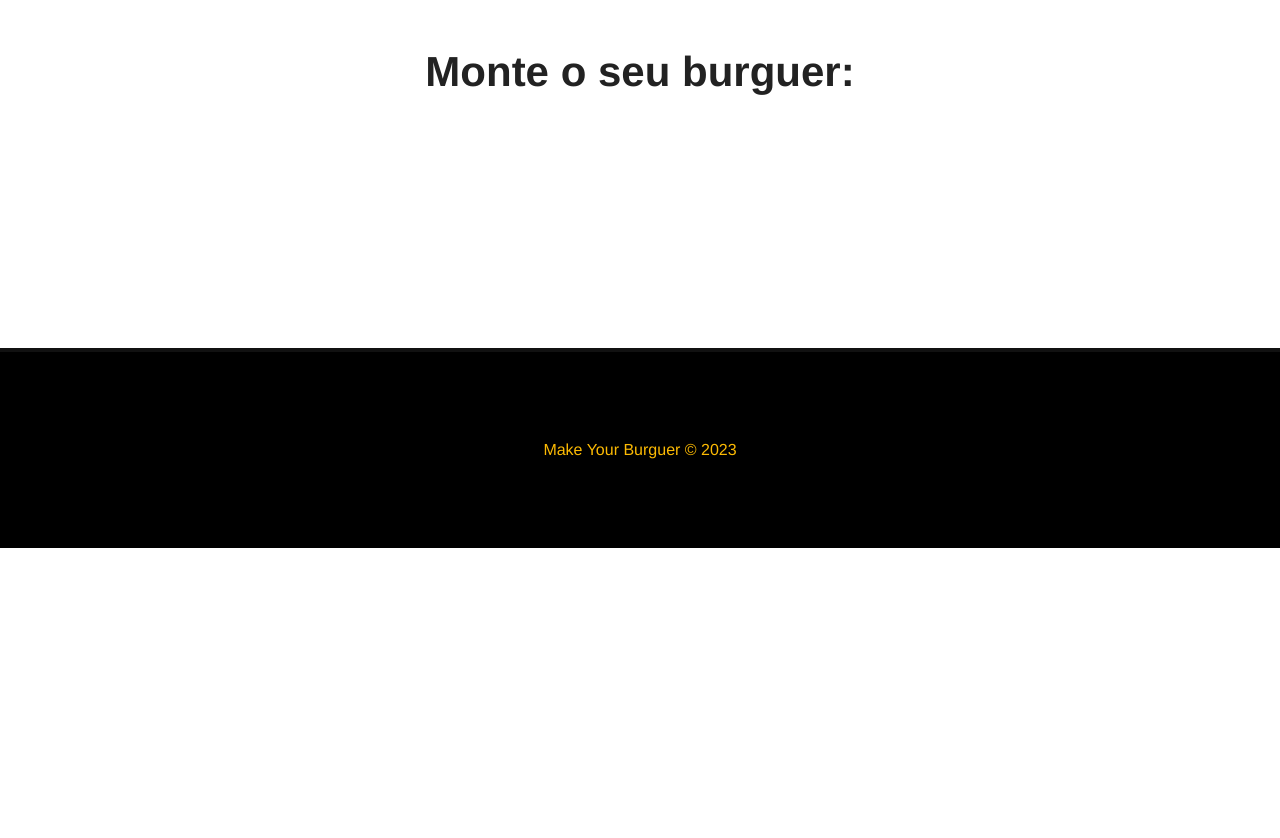
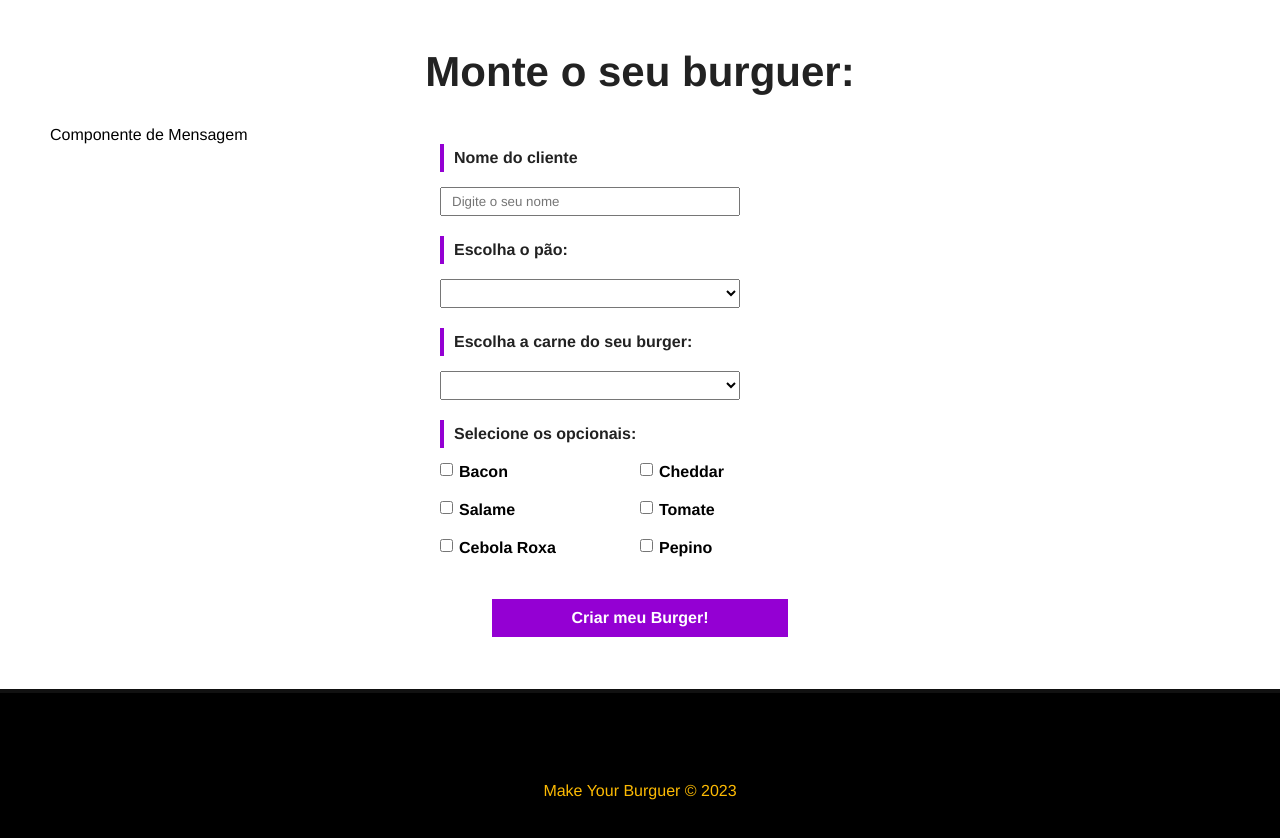
Before and after one commit to samantabarros/make-your-burguer, a Vue app: page / in a window 1280 px wide. Shown: the part 580-1418 px from the top of the page. Before the commit the page ends 1128 px from the top, so only its background shows below. Built offline with nearby package versions, Linux system fonts and the light colour scheme.

Commit message:
Formulário

```diff
--- a/src/components/Banner.vue
+++ b/src/components/Banner.vue
@@ -29,4 +29,16 @@
         padding: 20px 40px;
     }
 
+    @media screen and (max-width: 768px){
+        #main-banner{
+            display: block;
+            width: 50vm;
+        }
+
+        #main-banner h1{
+            display: flex;
+            font-size: 30px;
+        }
+    }
+
 </style>
--- /dev/null
+++ b/src/components/BurgerForm.vue
@@ -0,0 +1,139 @@
+<template>
+    <div>
+        <p>Componente de Mensagem </p>
+        <div>
+            <form id=burger-form>
+                <div class="input-container">
+                    <label for="nome"> Nome do cliente</label>
+                    <input type="text" id="nome" name="nome" v-model="nome" placeholder="Digite o seu nome" >
+                </div>
+                <div class="input-container">
+                    <label>Escolha o pão:</label>
+                    <select name="pao" id="pao" v-model="pao">
+                        <option value=""> Selecione o seu pão</option>
+                        <option value="integral"> Integral </option>
+                    </select>
+                </div>
+                <div class="input-container">
+                    <label for="carne">Escolha a carne do seu burger:</label>
+                    <select name="carne" id="carne" v-model="carne">
+                        <option value="">Selecione o tipo de carne</option>
+                        <option value="maminha">Maminha</option>
+                    </select>
+                </div>
+                <div id="opcionais-container" class="input-container">
+                    <label id="opcionais-title" for="opcionais"> Selecione os opcionais:</label>
+                    <div class="checkbox-container">
+                        <input type="checkbox" id="checkbox" v-model="opcionais" value="Bacon">
+                        <span> Bacon </span>
+                    </div>
+
+                    <div class="checkbox-container">
+                        <input type="checkbox" id="checkbox" v-model="opcionais" value="Cheddar">
+                        <span> Cheddar</span>
+                    </div>
+                    <div class="checkbox-container">
+                        <input type="checkbox" id="checkbox" v-model="opcionais" value="Salame">
+                        <span> Salame</span>
+                    </div>
+
+                    <div class="checkbox-container">
+                        <input type="checkbox" id="checbox" v-model="opcionais" value="Tomate">
+                        <span>Tomate</span>
+                    </div>
+
+                     <div class="checkbox-container">
+                        <input type="checkbox" id="checbox" v-model="opcionais" value="CebolaRoxa">
+                        <span>Cebola Roxa</span>
+                    </div>
+                       <div class="checkbox-container">
+                        <input type="checkbox" id="checbox" v-model="opcionais" value="Pepino">
+                        <span>Pepino</span>
+                    </div>
+
+                </div>
+                <div class="input-container">
+                    <input type="submit" class="submit-btn" value="Criar meu Burger!">
+                </div>
+            </form>
+        </div>
+    </div>
+</template>
+
+<script>
+export default{
+    name: "BurgerForm"
+}
+</script>
+
+<style scoped>
+    #burger-form{
+        max-width: 400px;
+        margin: 0 auto;
+    }
+
+    .input-container{
+        display: flex;
+        flex-direction: column;
+        margin-bottom: 20px;
+    }
+
+    label{
+        font-weight: bold;
+        margin-bottom: 15px;
+        color: #222;
+        padding: 5px 10px;
+        border-left: 4px solid #9400D3;
+    }
+
+    input, select{
+        padding: 5px 10px;
+        width: 300px;
+    }
+
+    #opcionais-container {
+        flex-direction: row;
+        flex-wrap: wrap;
+    }
+
+    #opcionais-title {
+        width: 100%;
+    }
+
+    .checkbox-container{
+        display: flex;
+        align-items: flex-start;
+        width: 50%;
+        margin-bottom: 20px;
+    }
+
+    .checkbox-container span,
+    .checkbox-container input{
+        width: auto;
+    }
+
+    .checkbox-container span {
+        margin-left: 6px;
+        font-weight: bold;
+    }
+
+    .submit-btn{
+        background-color: #9400D3;
+        color: #fff;
+        font-weight: bold;
+        border: 2px solid;
+        padding: 10px;
+        font-size: 16px;
+        margin: 0 auto;
+        cursor: pointer;
+        transition: 5s;
+
+    }
+
+    .submit-btn:hover {
+        background-color: transparent;
+        color: #008000;
+    }
+
+
+</style>
--- a/src/views/Home.vue
+++ b/src/views/Home.vue
@@ -2,17 +2,20 @@
   <Banner/>
   <div class="main-container">
     <h1>Monte o seu burguer: </h1>
+    <BurgerForm/>
   </div>
 </template>
 
 <script>
 
 import Banner from "../components/Banner.vue"
+import BurgerForm from "../components/BurgerForm.vue"
 
 export default {
   name: 'Home',
   components: {
-    Banner
+    Banner,
+    BurgerForm
   }
 }
 </script>
```
Also changed, not shown: src/App.vue (line endings or trailing spaces).
